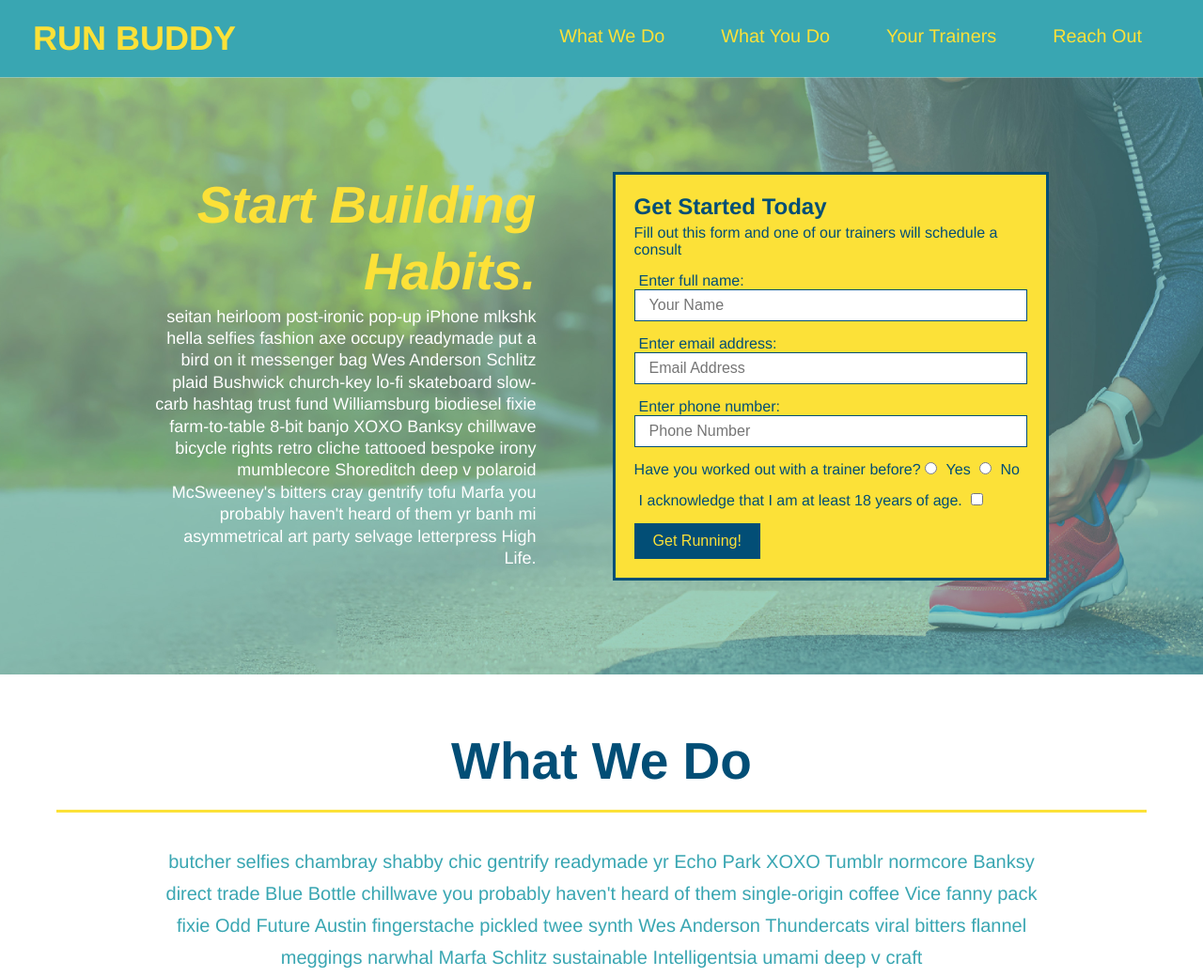
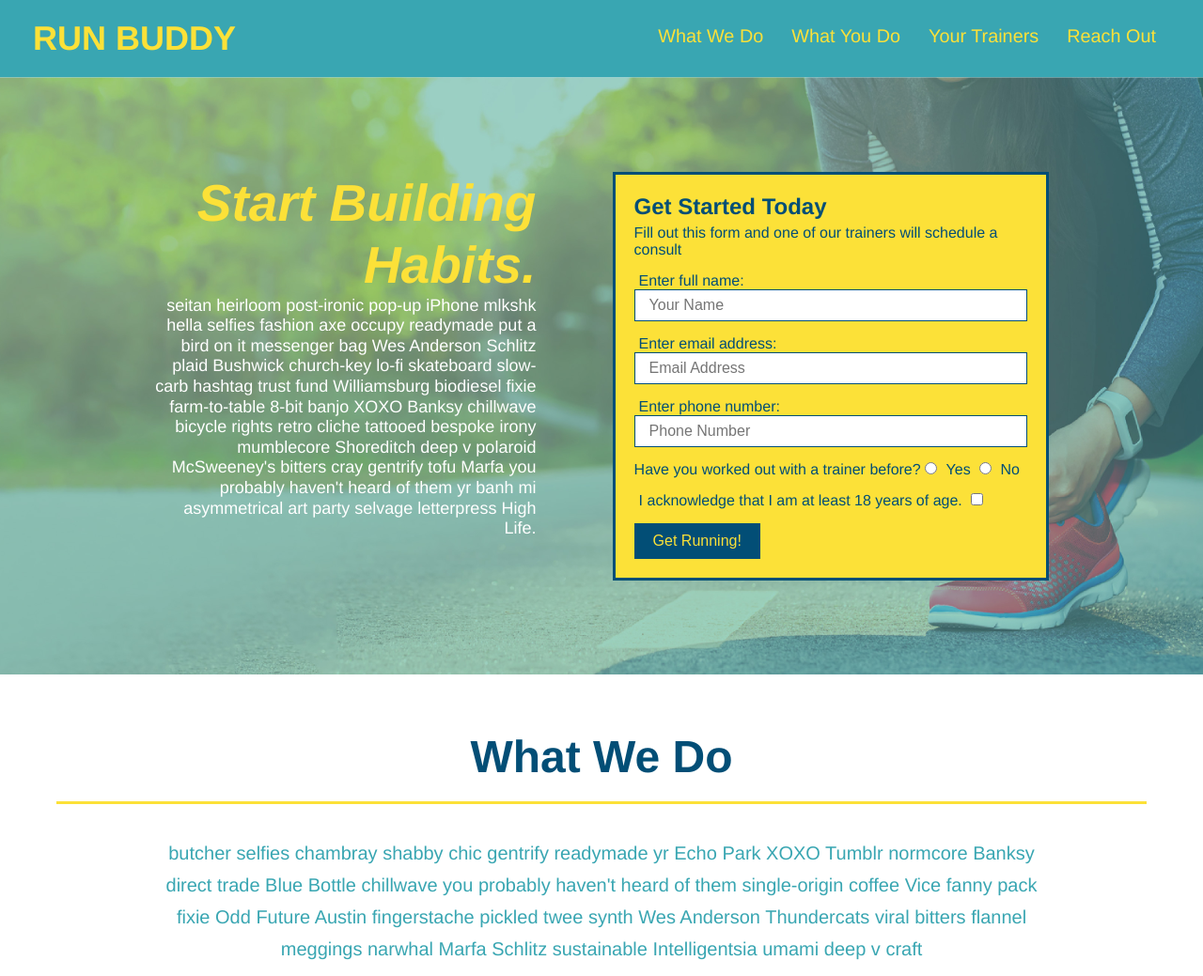
Before and after one commit to jhugray/run-buddy, a plain HTML site: page index.html in a window 1280 px wide. Shown: the top 1039 px of the page at 94% size. Drawn offline with Linux system fonts and the light colour scheme.

Commit message:
media queries

```diff
--- a/assets/css/style.css
+++ b/assets/css/style.css
@@ -42,7 +42,7 @@ header nav ul {
 }
 
 header nav ul li a {
-    margin: 0 30px;
+    padding: 10px 15px;
     font-weight: lighter;
     font-size: 1.55vw;
 }
@@ -82,6 +82,7 @@ section {
     display: flex;
     justify-content: center;
     flex-wrap: wrap;
+    align-items: flex-start;
 }
 
 .hero-cta {
@@ -90,7 +91,7 @@ section {
   margin: 3.5%;
   color: #fff;
   font-size: 18px;
-  line-height: 1.3;
+  line-height: 1.2;
 }
 
 .hero-cta h2 {
@@ -202,7 +203,7 @@ section {
 }
 
 .section-title {
-    font-size: 55px;
+    font-size: 48px;
     color: #024e76;
     border-bottom: 3px solid;
     padding-bottom: 20px;
@@ -331,3 +332,18 @@ section {
   .flex-row {
     display: flex;
   }
+
+  /* MEDIA QUERY FOR SMALLER DESKTOP SCREENS AND SMALLER */
+@media screen and (max-width: 980px) {
+
+  }
+
+/* MEDIA QUERY FOR TABLETS AND SMALLER */
+@media screen and (max-width:768px) {
+
+}
+
+/* MEDIA QUERY FOR MOBILE PHONES AND SMALLER */
+@media screen and (max-width: 575px) {
+
+}
--- a/index.html
+++ b/index.html
@@ -2,7 +2,7 @@
 <html lang="en">
 
     <head>
-        <meta charset= "UTF-8" />
+        <meta charset= "UTF-8" name="viewport" content="width=device-width, initial-scale=1.0"/>
         <title> Run Buddy</title>
         <link rel="stylesheet" href="./assets/css/style.css" />
     </head>
```
Also changed, not shown: privacy-policy.html (+1 -1 lines).
